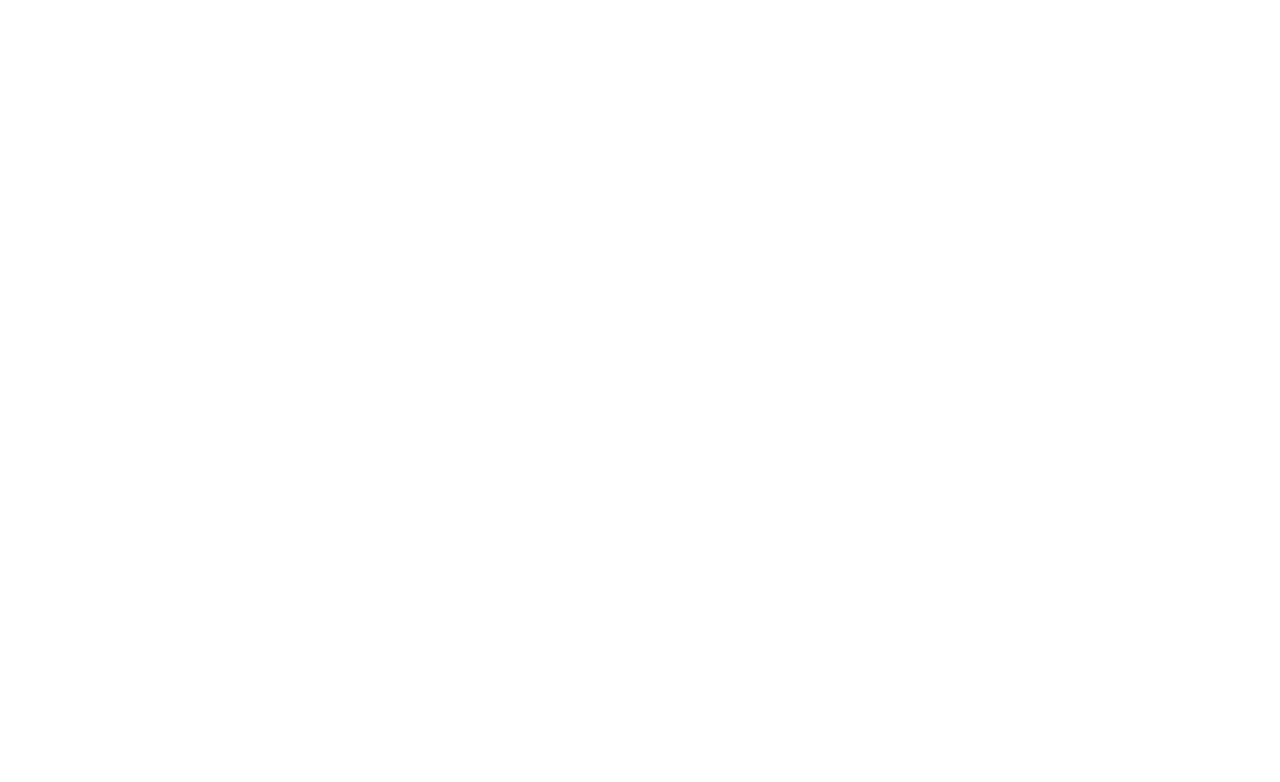
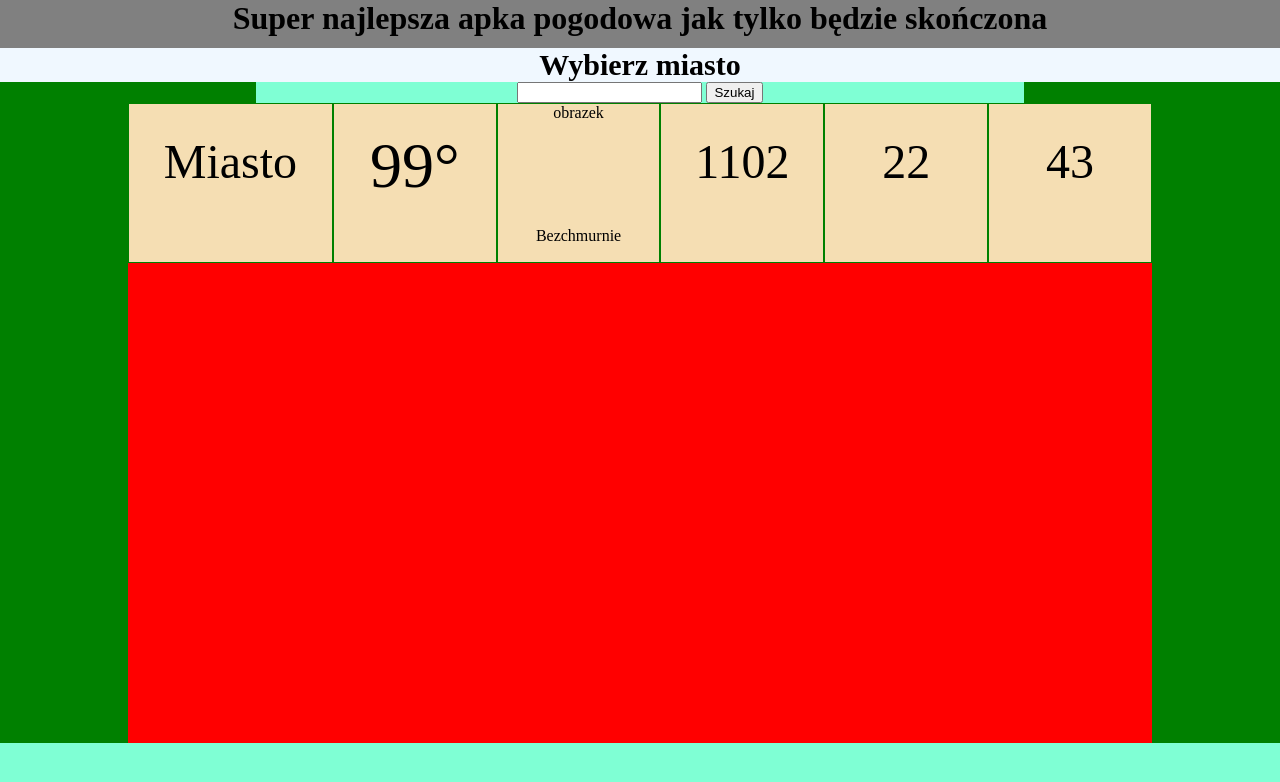
Before and after one commit to M0arcin/Pogoda-Jutra, a plain HTML site: page index.html in a window 1280 px wide. Drawn offline with Linux system fonts and the light colour scheme.

Commit message:
HTML CSS

```diff
--- a/css/style.css
+++ b/css/style.css
@@ -0,0 +1,119 @@
+body {
+    box-sizing: border-box;
+    padding: 0px;
+    margin: 0px;
+    height: 100vh;
+    background-color: aquamarine;
+}
+*{
+    box-sizing: inherit;
+}
+.wraper{
+    margin:auto;
+    height: 100vh;
+    width: 100vw;
+}
+.container{
+    background-color: green;
+    width: 100vw;
+}
+h3{
+    text-align: center;
+    font-size: 30px;
+    margin: 0 auto;
+    background-color: aliceblue;
+}
+form{
+    text-align: center;
+    background-color: aquamarine;
+    margin-left: 20%;
+    margin-right: 20%;
+}
+.today{
+    background-color: wheat;
+    width: 80vw;
+    height: 20vh;
+    text-align: center;
+    margin: 0 auto;
+}
+.conidition {
+    height: 100%;
+    width: 16%;
+}
+
+#cityNameBox{
+    height: 100%;
+    width: 20%;
+    float: left;
+    border: green solid 1px;
+    font-size: 3rem;
+    padding-top: 30px;
+
+}
+#temperatureBox{
+    border: green solid 1px;
+    float: left;
+    font-size: 64px;
+    display: inline-block;
+    font-weight: 300;
+    position: relative;
+    padding-top: 25px;
+    text-align: center;
+}
+#pressureBox {
+    border: green solid 1px;
+    float: left;
+    font-size: 3rem;
+    padding-top: 30px;
+}
+#humidityBox{
+    border: green solid 1px;
+    float: left;
+    font-size: 3rem;
+    padding-top: 30px;
+}
+#windSpeedBox{
+    border: green solid 1px;
+    float: left;
+    font-size: 3rem;
+    padding-top: 30px;
+}
+
+#imageParams{
+    border: green solid 1px;
+    float: left;
+    display: block;
+    height: 100%;
+    width: 16%;
+}
+#wheatherBox{
+    margin-right: 0;
+    height: 30%;
+    width: 100%;
+    padding-top: 12px;
+    font-weight: 300;
+}
+#imgW{
+    display: block;
+    height: 70%;
+    width: 100%;
+}
+
+h1{
+    background-color: grey;
+    padding: 0;
+    margin: 0;
+    text-align: center;
+    height: 3rem;
+}
+
+
+/* tutaj zaczyna sie forecast */
+
+.forecast{
+    display: block;
+    background-color: red;
+    height: 60vh;
+    width: 80%;
+    margin: 0 auto;
+}
--- a/index.html
+++ b/index.html
@@ -8,8 +8,34 @@
     <link rel="stylesheet" type="text/css" media="screen" href="./css/style.css">
 </head>
 <body>
+    <div class="wraper">
+        <header>
+          <div id="mainHeader">
+              <h1> Super najlepsza apka pogodowa jak tylko będzie skończona</h1>
+          </div>
+        </header>
 
+        <div class="container">
+              <h3>Wybierz miasto</h3>
+          <form>
+              <input type="text" id="city">
+              <input type="submit" value="Szukaj">
+          </form>
+          <div class="today">
+            <div class="conidition" id="cityNameBox">Miasto</div>
+            <div class="conidition" id="temperatureBox">99<span>°</span></div>
+            <div id="imageParams">
+            <span class="conidition" id="imgW">obrazek</span>
+            <div class="conidition" id="wheatherBox">Bezchmurnie</div>
+            </div>
+            <div class="conidition" id="pressureBox">1102</div>
+            <div class="conidition" id="humidityBox">22</div>
+            <div class="conidition" id="windSpeedBox">43</div>
+          </div>
+          <div class="forecast">
 
+          </div>
+    </div>
     <!-- Main js  -->
     <script src="main.js"></script>
 </body>
```
